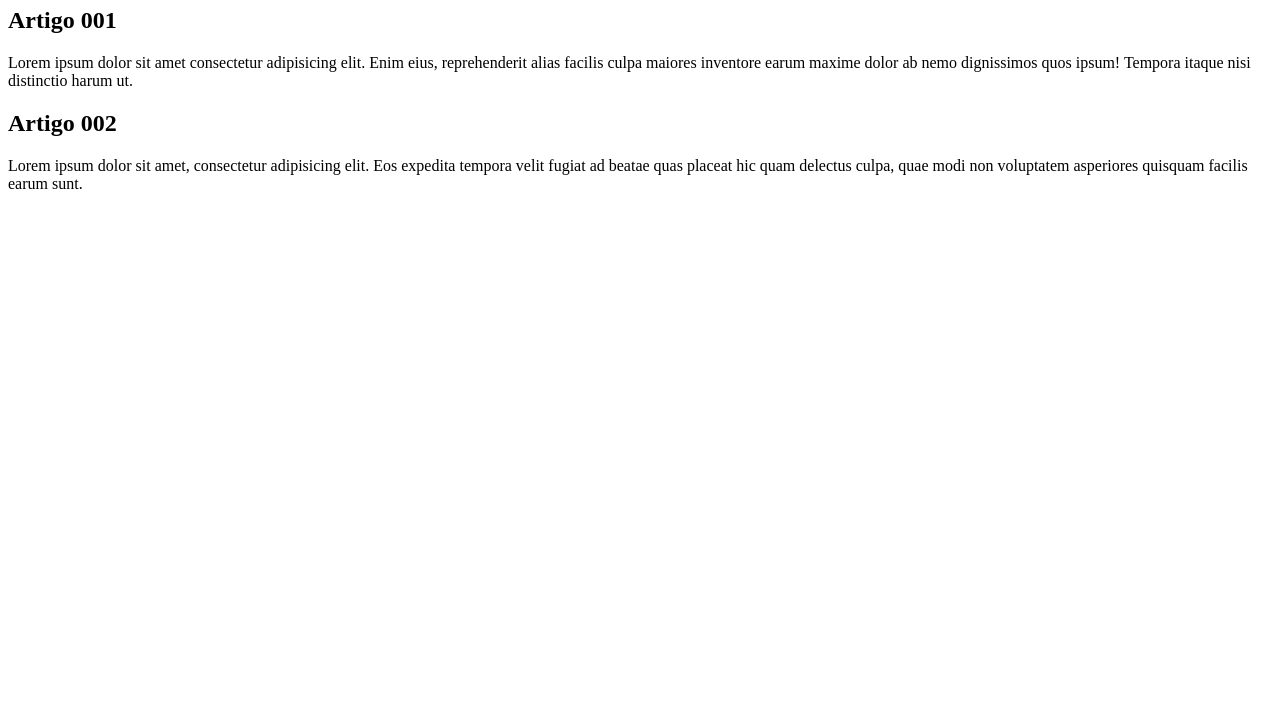
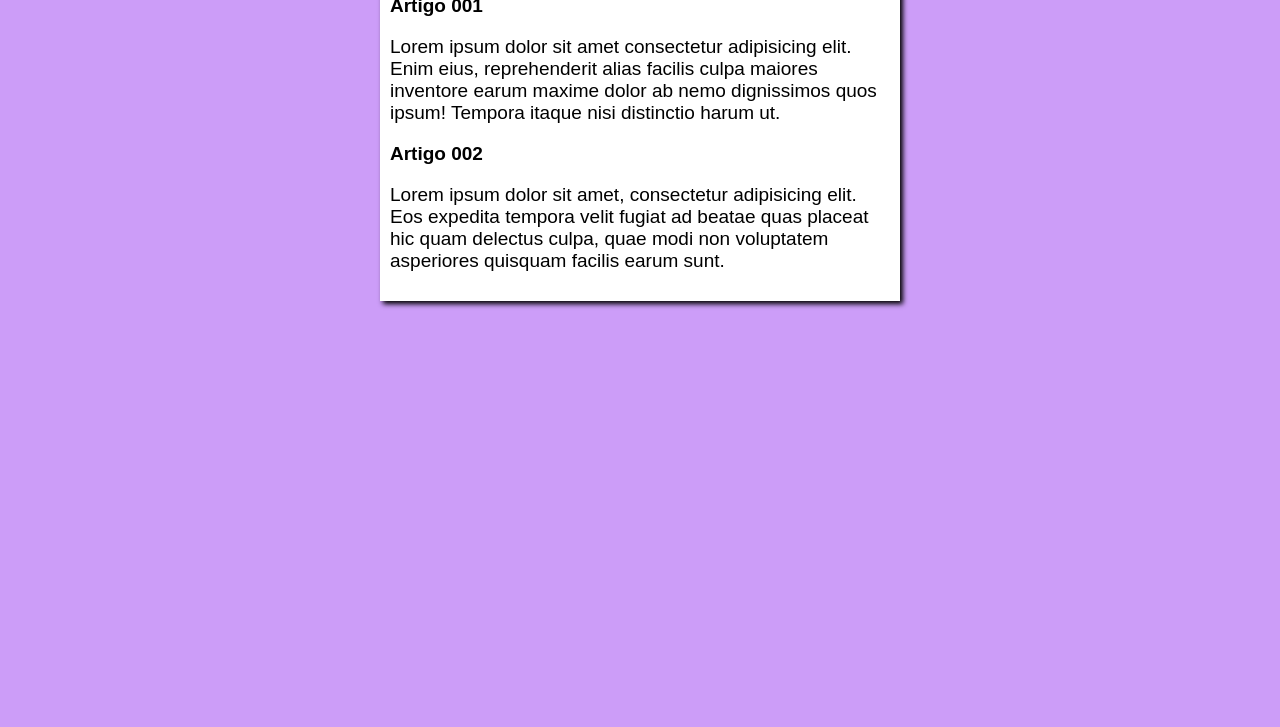
Before and after one commit to Balbino-JS/projeto-site, a plain HTML site: page index.html in a window 1280 px wide. Shown: the part 73-800 px from the top of the page. Drawn offline with Linux system fonts and the light colour scheme.

Commit message:
iniciei o disign

```diff
--- /dev/null
+++ b/estilos/style.css
@@ -0,0 +1,15 @@
+*{
+    font-family: Arial, Helvetica, sans-serif;
+    font-size: 19px;
+}
+body {
+    background-color: rgb( 204, 157, 248);
+}
+
+main {
+    background-color: white;
+    width: 500px;
+    margin: auto;
+    padding: 10px;
+    box-shadow: 3px 3px 5px rgb( 0, 0, 0.473);
+}
--- a/index.html
+++ b/index.html
@@ -4,6 +4,7 @@
     <meta charset="UTF-8">
     <meta name="viewport" content="width=device-width, initial-scale=1.0">
     <title>Título do site</title>
+    <link rel="stylesheet" href="estilos/style.css">
 </head>
 <body>
     <main>
```
